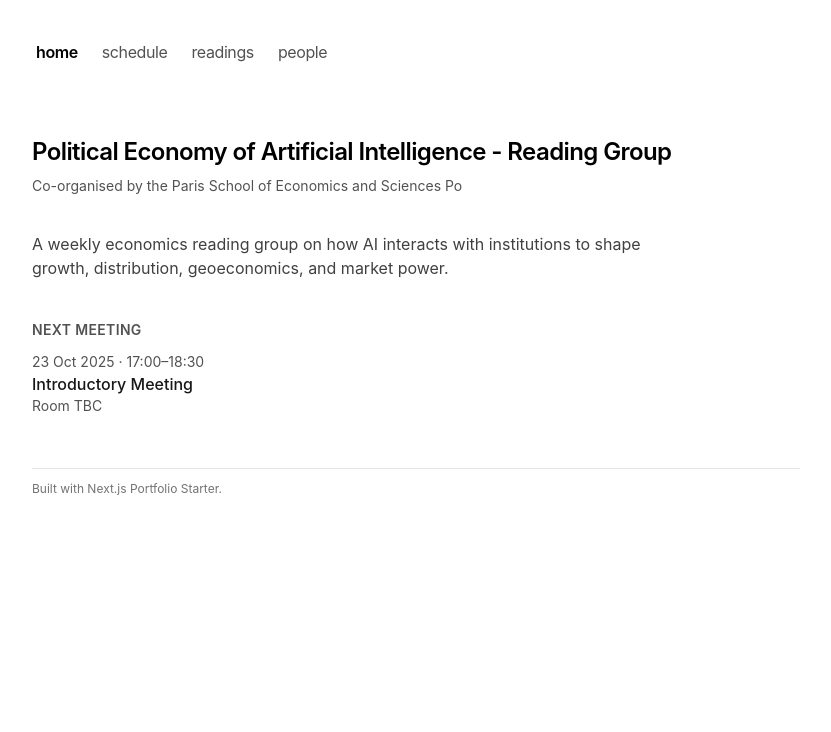
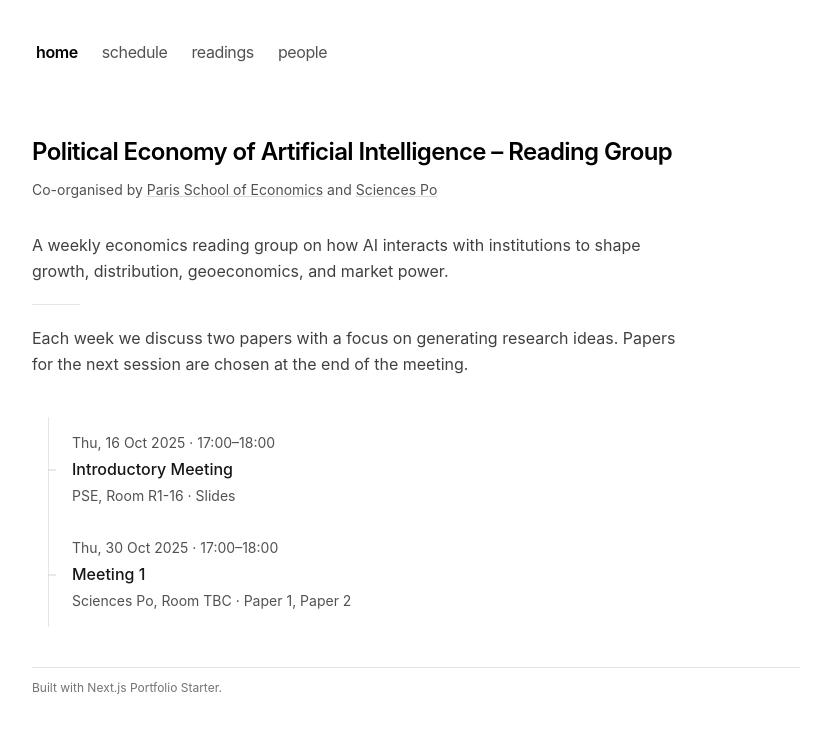
Before and after one commit to lorenzkipp/ai-reading-group, a Next.js app: page / in a window 1280 px wide. Shown: the top 732 px of the page, without its empty margins (224-1055 px from the left). Built offline with nearby package versions, Linux system fonts and the light colour scheme.

Commit message:
Updated page after first meeting.

```diff
--- a/app/components/upcoming.tsx
+++ b/app/components/upcoming.tsx
@@ -1,10 +1,11 @@
 // app/components/upcoming.tsx
+import Link from 'next/link'
 import { schedule } from 'app/schedule/data'
 
-function formatDate(iso: string) {
-  // Hydration-safe, fixed TZ formatting
+function fmt(iso: string) {
   const d = new Date(iso + 'T12:00:00Z')
   return new Intl.DateTimeFormat('en-GB', {
+    weekday: 'short',
     day: '2-digit',
     month: 'short',
     year: 'numeric',
@@ -12,50 +13,87 @@ function formatDate(iso: string) {
   }).format(d)
 }
 
+function todayISOInTZ(tz: string) {
+  const now = new Date()
+  const parts = new Intl.DateTimeFormat('en-CA', {
+    timeZone: tz,
+    year: 'numeric',
+    month: '2-digit',
+    day: '2-digit',
+  }).formatToParts(now)
+
+  const y = parts.find(p => p.type === 'year')!.value
+  const m = parts.find(p => p.type === 'month')!.value
+  const d = parts.find(p => p.type === 'day')!.value
+  return `${y}-${m}-${d}`
+}
+
 export function Upcoming({ limit = 1 }: { limit?: number }) {
-  const today = new Date().toISOString().slice(0, 10)
+  const today = todayISOInTZ('Europe/Paris')
+
   const items = [...schedule]
-    .filter((m) => m.date >= today)
+    .filter(m => m.date >= today)
     .sort((a, b) => a.date.localeCompare(b.date))
     .slice(0, limit)
 
   if (items.length === 0) {
     return (
-      <div className="text-sm text-neutral-600 dark:text-neutral-400">
-        No upcoming meetings yet.
-      </div>
+      <p className="text-sm text-neutral-600 dark:text-neutral-400">
+        No upcoming meetings.
+      </p>
     )
   }
 
-  const next = items[0]
+  return (
+    <ul className="mt-6">
+      {items.map((m, i) => (
+        <li key={`${m.date}-${i}`} className="relative pl-10 py-4">
+          {/* timeline styling */}
+          <span className="pointer-events-none absolute left-4 top-0 bottom-0 border-l border-neutral-200 dark:border-neutral-800" />
+          <span className="pointer-events-none absolute left-4 top-1/2 -translate-y-1/2 h-px w-2 bg-neutral-300 dark:bg-neutral-700" />
 
-  return (
-    <div>
-      <h2 className="mt-4 text-sm font-semibold uppercase tracking-wide text-neutral-600 dark:text-neutral-400">
-        Next meeting
-      </h2>
+          <div className="flex flex-col gap-1 items-start">   {/* <-- add items-start */}
+            <div className="text-sm text-neutral-600 dark:text-neutral-400">
+              {fmt(m.date)}{m.time ? ` · ${m.time}` : ''}
+            </div>
 
-      <ul className="divide-y divide-neutral-200 dark:divide-neutral-800">
-        <li key={`${next.date}-${next.topic}`} className="py-3">
-          <div className="text-sm text-neutral-600 dark:text-neutral-400">
-            {formatDate(next.date)}
-            {next.time ? ` · ${next.time}` : ''}
+            <Link
+              href="/schedule"
+              className="border-b border-transparent hover:border-neutral-400 dark:hover:border-neutral-300 font-medium text-neutral-900 dark:text-neutral-100"
+            >
+              {m.topic}{m.presenter ? ` — ${m.presenter}` : ''}
+            </Link>
+
+            {(m.room || m.links?.length) && (
+              <div className="text-sm text-neutral-600 dark:text-neutral-400">
+                {m.room}
+                {m.room && m.links?.length ? ' · ' : ''}
+
+                {m.links?.map((l, j) => (
+                  <span key={l.href + j}>
+                    <a
+                      href={l.href}
+                      target="_blank"
+                      rel="noopener noreferrer"
+                      className="border-b border-transparent hover:border-neutral-400 dark:hover:border-neutral-300"
+                    >
+                      {/* assume labels are clean, e.g., 'Paper 1' */}
+                      {l.label}
+                    </a>
+                    {j < m.links.length - 1 ? ', ' : ''}
+                  </span>
+                ))}
+              </div>
+            )}
+
+            {m.note && (
+              <div className="text-sm text-neutral-500 dark:text-neutral-400">
+                {m.note}
+              </div>
+            )}
           </div>
-          <div className="font-medium text-neutral-900 dark:text-neutral-100">
-            {next.topic}
-            {next.presenter ? ` — ${next.presenter}` : ''}
-          </div>
-          {(next.room || next.links?.length) && (
-            <div className="text-sm text-neutral-600 dark:text-neutral-400">
-              {next.room}
-              {next.room && next.links?.length ? ' · ' : ''}
-              {next.links?.map((l, i) => (
-                <span key={l.href + i}>{l.label}</span>
-              ))}
-            </div>
-          )}
         </li>
-      </ul>
-    </div>
+      ))}
+    </ul>
   )
 }
--- a/app/page.tsx
+++ b/app/page.tsx
@@ -4,38 +4,48 @@ import { Upcoming } from 'app/components/upcoming'
 export default function Page() {
   return (
     <section>
-      <h1 className="mb-2 text-2xl font-semibold tracking-tight">
-        Political Economy of Artificial Intelligence - Reading Group
+      <h1 className="mb-3 text-2xl font-semibold tracking-tight">
+        Political Economy of Artificial Intelligence – Reading Group
       </h1>
 
       {/* byline: institutions */}
-      <p className="mb-9 text-sm text-neutral-600 dark:text-neutral-400">
-        Co-organised by the{' '}
+      <p className="mb-8 text-sm text-neutral-600 dark:text-neutral-400">
+        Co-organised by{' '}
         <a
           href="https://www.parisschoolofeconomics.eu/en/"
-          target="_blank" rel="noopener noreferrer"
-          className="border-b border-transparent hover:border-neutral-400 dark:hover:border-neutral-300 focus:outline-none focus-visible:ring-2 focus-visible:ring-neutral-400/40 rounded-sm"
+          target="_blank"
+          rel="noopener noreferrer"
+          className="underline decoration-neutral-400/40 hover:decoration-neutral-500 dark:decoration-neutral-500/40 dark:hover:decoration-neutral-300 transition-colors"
         >
           Paris School of Economics
         </a>{' '}
         and{' '}
         <a
           href="https://www.sciencespo.fr/department-economics/"
-          target="_blank" rel="noopener noreferrer"
-          className="border-b border-transparent hover:border-neutral-400 dark:hover:border-neutral-300 focus:outline-none focus-visible:ring-2 focus-visible:ring-neutral-400/40 rounded-sm"
+          target="_blank"
+          rel="noopener noreferrer"
+          className="underline decoration-neutral-400/40 hover:decoration-neutral-500 dark:decoration-neutral-500/40 dark:hover:decoration-neutral-300 transition-colors"
         >
           Sciences Po
         </a>
       </p>
 
-      {/* very short about */}
-      <p className="mb-6 max-w-prose text-neutral-700 dark:text-neutral-300">
-        A weekly economics reading group on how AI interacts with institutions to
-        shape growth, distribution, geoeconomics, and market power.
-      </p>
+<p className="mb-2 max-w-prose text-neutral-700 dark:text-neutral-300 leading-relaxed">
+  A weekly economics reading group on how AI interacts with institutions to
+  shape growth, distribution, geoeconomics, and market power.
+</p>
 
-      {/* Upcoming meetings on the home page */}
-      <div className="mt-10">
+<div className="h-px bg-neutral-200 dark:bg-neutral-800 w-12 my-5" />
+
+<p className="mb-10 max-w-prose text-neutral-700 dark:text-neutral-300 leading-relaxed">
+  Each week we discuss two papers with a focus on generating research ideas.
+  Papers for the next session are chosen at the end of the meeting.
+</p>
+
+
+
+      {/* upcoming meetings */}
+      <div className="mt-8">
         <Upcoming limit={3} />
       </div>
     </section>
--- a/app/schedule/data.ts
+++ b/app/schedule/data.ts
@@ -13,11 +13,21 @@ export type Meeting = {
 // example seed data — edit freely
 export const schedule: Meeting[] = [
   {
-    date: '2025-10-23',
-    time: '17:00–18:30',
-    room: 'Room TBC',
+    date: '2025-10-16',
+    time: '17:00–18:00',
+    room: 'PSE, Room R1-16',
     topic: 'Introductory Meeting',
     presenter: '',
-    // links: [{ label: 'Paper', href: 'https://example.com' }],
+    links: [{ label: 'Slides', href: '/week-1-slides.pdf' }],
+  },
+  {
+    date: '2025-10-30',
+    time: '17:00–18:00',
+    room: 'Sciences Po, Room TBC',
+    topic: 'Meeting 1',
+    presenter: '',
+    links: [
+      {label: 'Paper 1', href: 'https://academic.oup.com/qje/article/138/3/1349/7076890'},
+      {label: 'Paper 2', href: 'https://www.aeaweb.org/articles?id=10.1257/jep.33.2.3'}],
   },
 ]
--- a/app/schedule/page.tsx
+++ b/app/schedule/page.tsx
@@ -47,8 +47,8 @@ export default function SchedulePage() {
             {m.room}
             {m.room && m.links?.length ? ' · ' : ''}
             {m.links?.map((l, j) => (
+              <span key={l.href + j}>
                 <a
-                key={l.href + j}
                   href={l.href}
                   target="_blank"
                   rel="noopener noreferrer"
@@ -56,6 +56,8 @@ export default function SchedulePage() {
                 >
                   {l.label}
                 </a>
+                {j < m.links.length - 1 ? ', ' : ''}
+              </span>
             ))}
           </div>
         )}
```
Also changed, not shown: 1 other file (tests, documents, lock files or other folders). Lines whose indentation alone changed are shown as unchanged.
